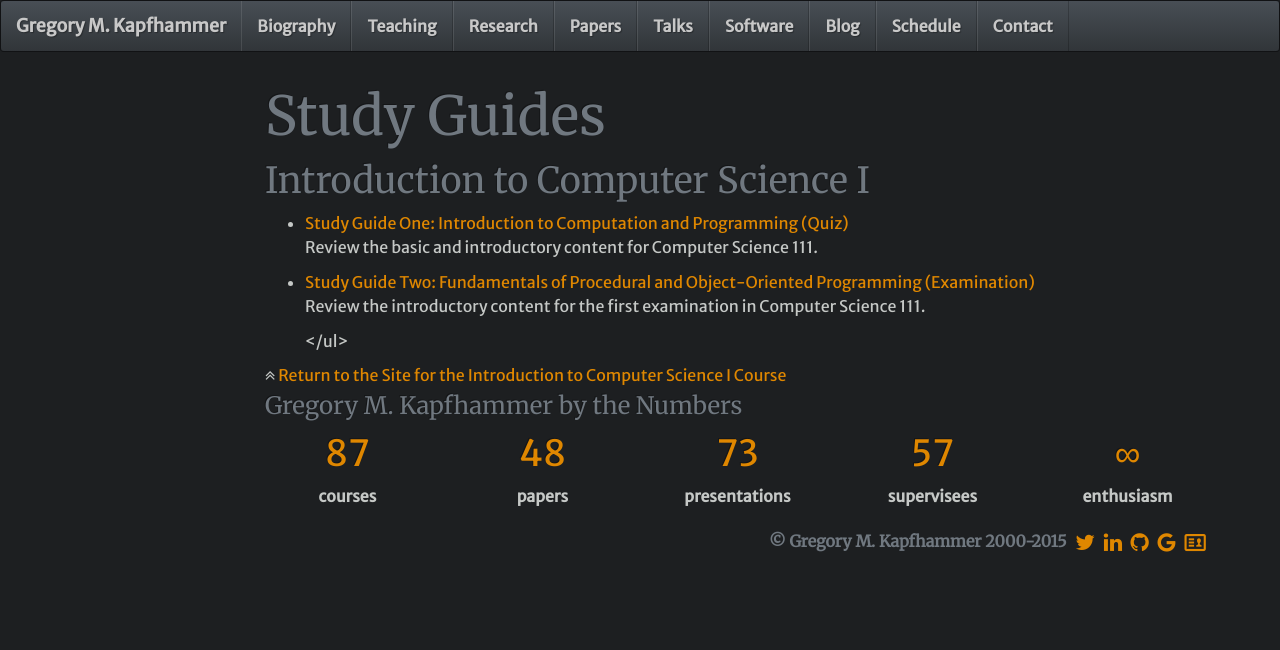
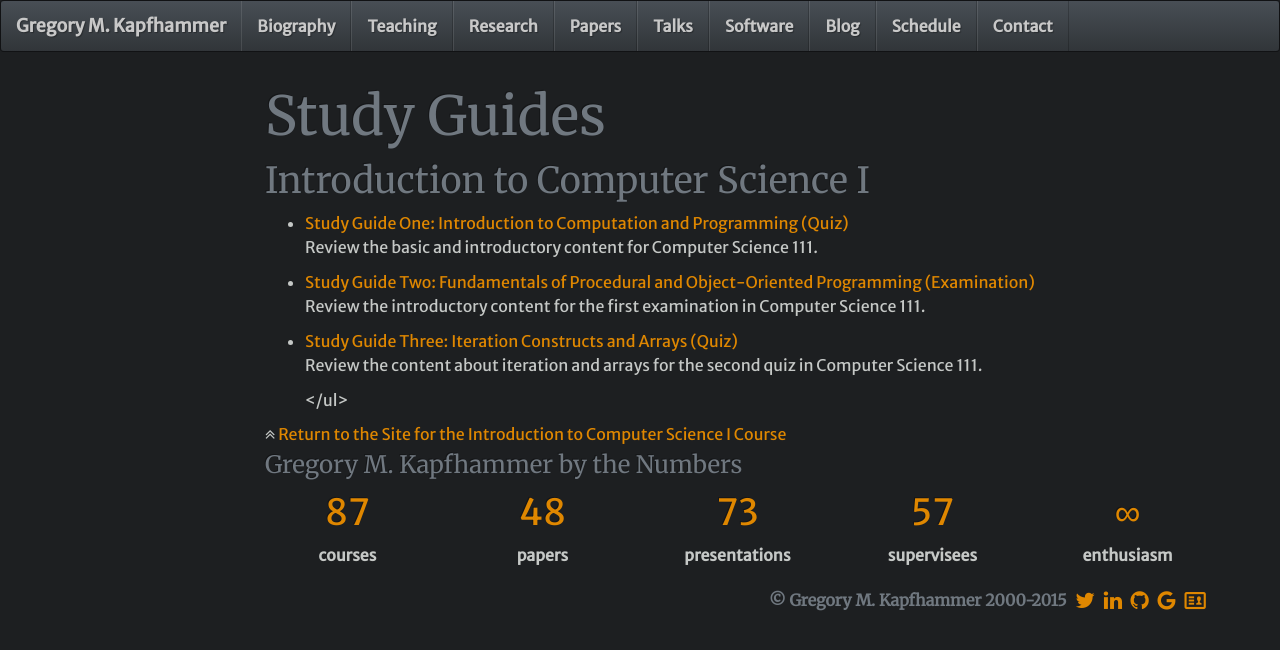
Before and after one commit to geerc/www, a Jekyll site: the page built from gkapfham/teaching/cs111F2015/studyguides.md, in a window 1280 px wide. Shown: the top 650 px of the page. Built offline with Jekyll 4.4.1, drawn with Linux system fonts in a browser that asks for light colours; nearby versions of some CDN libraries; Markdown is read by kramdown in place of the engine named in the settings; comment, search, counter and statistics services are not loaded.

Commit message:
Updating the studyguides file for cs111F2015 so that it has the material for the quiz2.

```diff
--- a/gkapfham/teaching/cs111F2015/studyguides.md
+++ b/gkapfham/teaching/cs111F2015/studyguides.md
@@ -17,8 +17,16 @@ backup: ../../../
 
 <ul>
 
-<li><a href="{{site.baseurl}}teaching/cs111F2015/provide/studyguides/quiz1/cs111F2015_studyguide_quiz01.pdf">Study Guide One: Introduction to Computation and Programming (Quiz)</a> <p>Review the basic and introductory content for Computer Science 111.</p>
+<li><a href="{{site.baseurl}}teaching/cs111F2015/provide/studyguides/quiz1/cs111F2015_studyguide_quiz01.pdf">Study Guide
+One: Introduction to Computation and Programming (Quiz)</a> <p>Review the basic and introductory content for Computer
+Science 111.</p>
 
-<li><a href="{{site.baseurl}}teaching/cs111F2015/provide/studyguides/exam1/cs111F2015_studyguide_exam01.pdf">Study Guide Two: Fundamentals of Procedural and Object-Oriented Programming (Examination)</a> <p>Review the introductory content for the first examination in Computer Science 111.</p>
+<li><a href="{{site.baseurl}}teaching/cs111F2015/provide/studyguides/exam1/cs111F2015_studyguide_exam01.pdf">Study Guide
+Two: Fundamentals of Procedural and Object-Oriented Programming (Examination)</a> <p>Review the introductory content for
+the first examination in Computer Science 111.</p>
+
+<li><a href="{{site.baseurl}}teaching/cs111F2015/provide/studyguides/quiz2/cs111F2015_studyguide_quiz02.pdf">Study Guide
+Three: Iteration Constructs and Arrays (Quiz)</a> <p>Review the content about iteration and arrays for the second quiz
+in Computer Science 111.</p>
 
 </ul>
```
